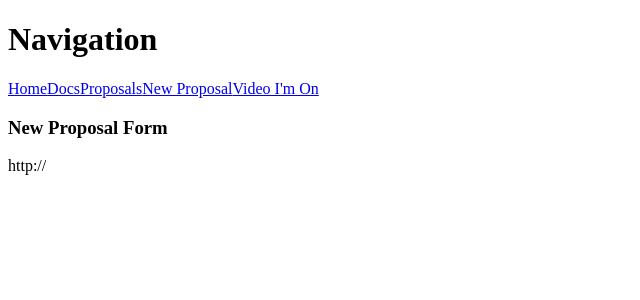
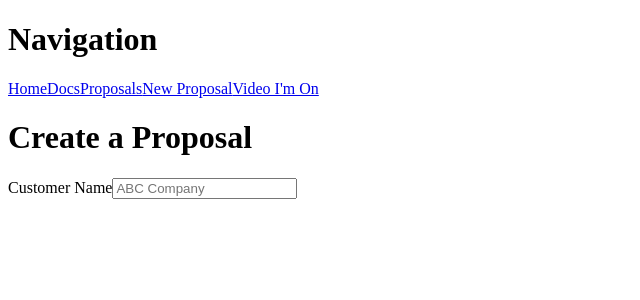
Before and after one commit to DevenClingman/freelance-angular, an Angular app: page /proposals/new in a window 1280 px wide. Shown: the top 300 px of the page, without its empty margins (0-640 px from the left). Built offline with nearby package versions, Linux system fonts and the light colour scheme.

Commit message:
imported forms module and ngmodel to allow for double data binding also began to create form for new proposals

```diff
--- a/src/app/app.module.ts
+++ b/src/app/app.module.ts
@@ -1,5 +1,6 @@
 import { BrowserModule } from '@angular/platform-browser';
 import { NgModule } from '@angular/core';
+import { FormsModule } from '@angular/forms';
 
 import { AppComponent } from './app.component';
 import { HomepageComponent } from './homepage/homepage.component';
@@ -24,7 +25,8 @@ import { AppRoutingModule } from './app-routing.module';
   ],
   imports: [
     BrowserModule,
-    AppRoutingModule
+    AppRoutingModule,
+    FormsModule
   ],
   providers: [],
   bootstrap: [AppComponent]
--- a/src/app/proposal/proposal-new/proposal-new.component.html
+++ b/src/app/proposal/proposal-new/proposal-new.component.html
@@ -1,5 +1,21 @@
-<h3>New Proposal Form</h3>
+<h1>Create a Proposal</h1>
 
 <div>
-  {{ proposal.portfolio_url }}
+  <form #proposalForm="ngForm">
+    <div class="form-group">
+      <label for="customer">Customer Name</label>
+      <input type="text"
+              id="customer"
+              placeholder="ABC Company"
+              required
+              name="customer"
+              #customer='ngModel'
+              [(ngModel)]="proposal.customer"
+      >
+    </div>
+  </form>
 </div>
+
+<div>
+  {{ proposal.customer }}
+</div>
```
